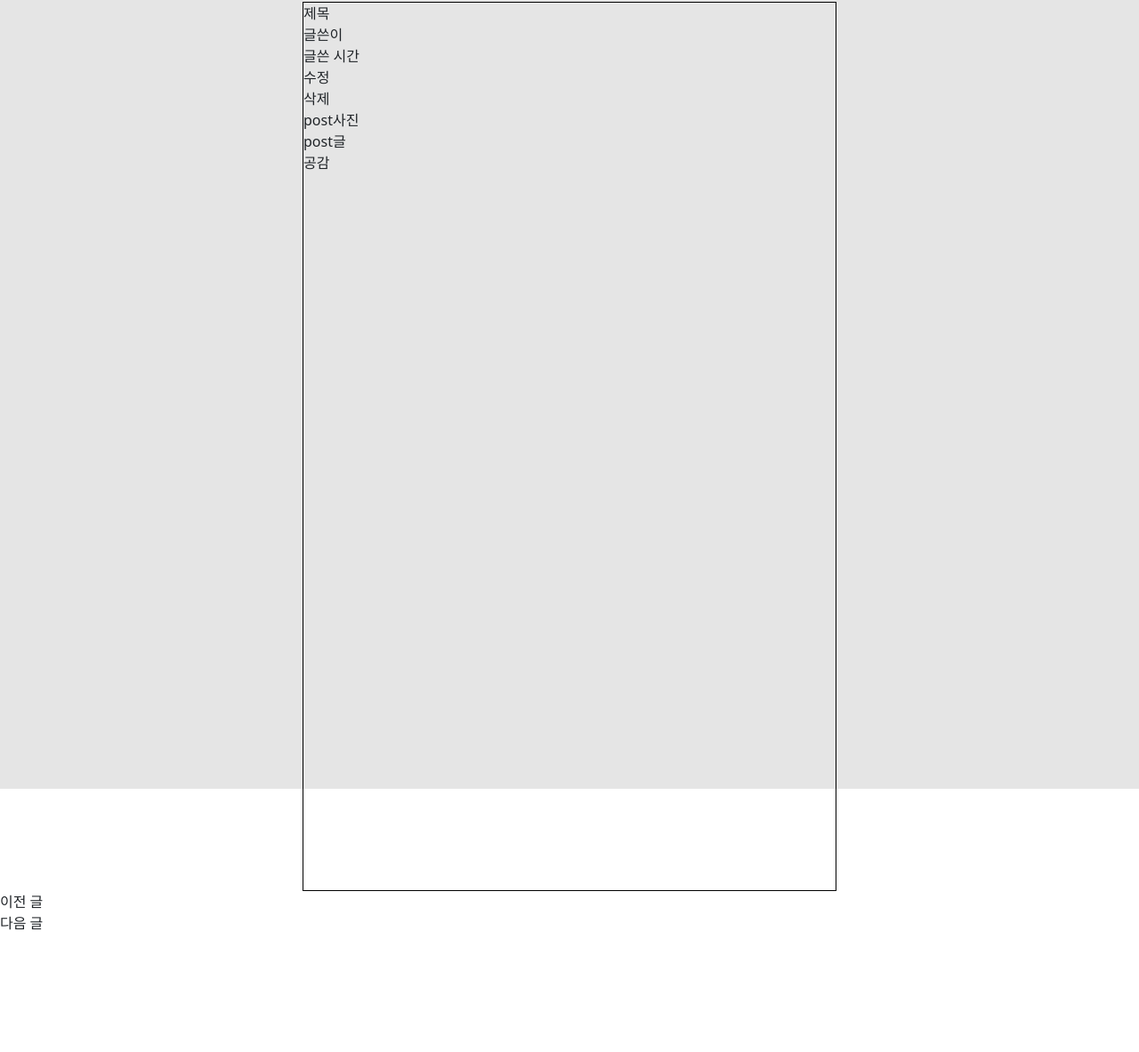
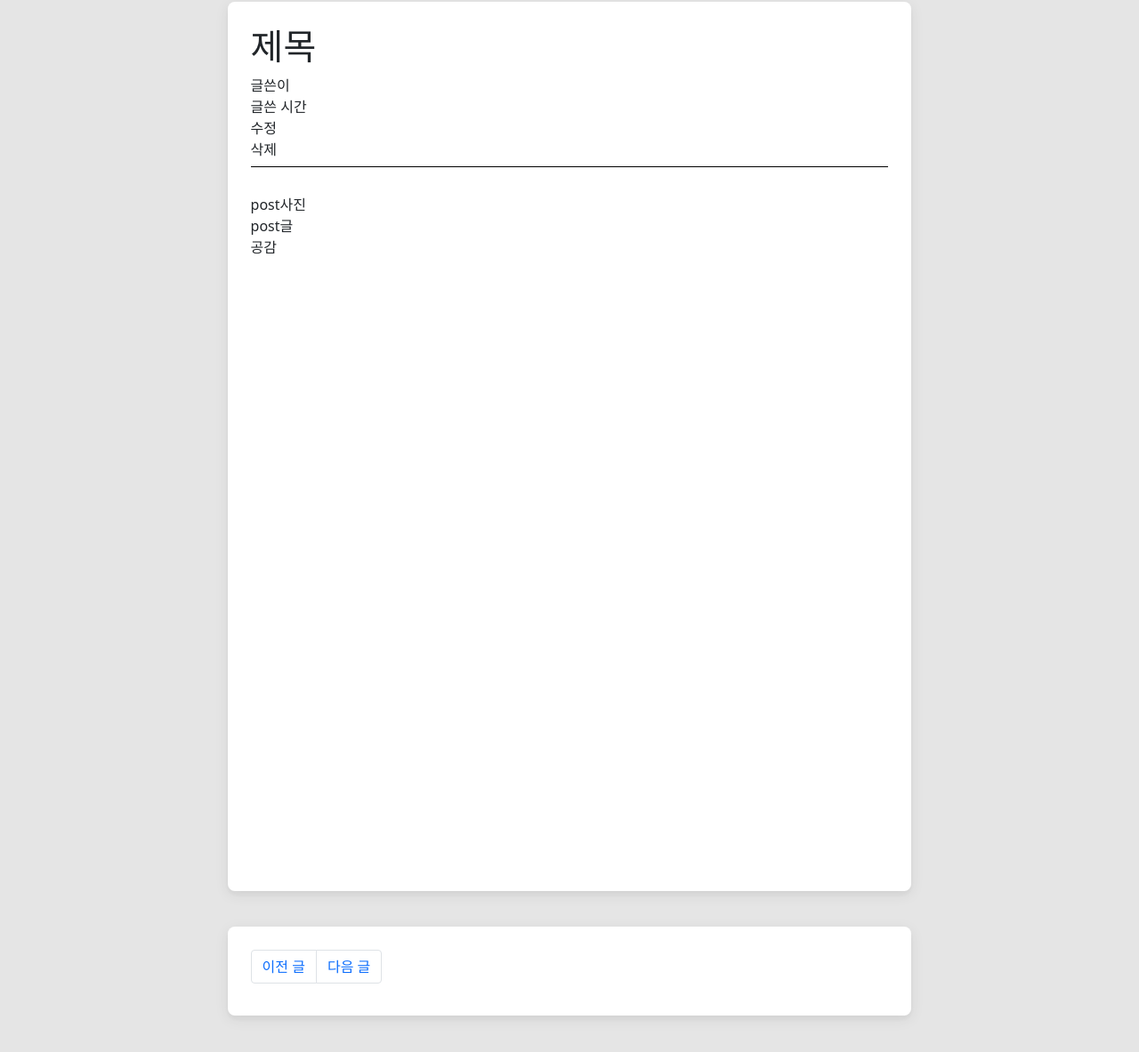
Before and after one commit to ceojosephinelee/InsertPost, a React app in the folder post/: page /read in a window 1280 px wide. Shown: the part 113-1296 px from the top of the page at 89% size. Before the commit the page ends 1163 px from the top, so only its background shows below. Built offline with nearby package versions, Linux system fonts and the light colour scheme; some packages are replaced by stand-ins of ours; no server answers.

Commit message:
read scss

```diff
--- a/post/src/components/Read.js
+++ b/post/src/components/Read.js
@@ -7,7 +7,7 @@ export default function Read() {
           <div className="readbox">
             <div className="headerbar">
               <div className="readtitle">
-                  제목
+                <h1>제목</h1>
               </div>
               <div className="readwritter">글쓴이</div>
               <div className="readwrittentime">글쓴 시간</div>
@@ -27,8 +27,12 @@ export default function Read() {
           </div>
 
           <div className="otherpages">
-              <div className="previouspage">이전 글</div>
-              <div className="nextpage">다음 글</div>
+              <nav aria-label="Page navigation example">
+                <ul class="pagination">
+                  <li class="page-item"><a class="page-link" href="#">이전 글</a></li>
+                  <li class="page-item"><a class="page-link" href="#">다음 글</a></li>
+                </ul>
+              </nav>
           </div>
 
 
--- a/post/src/style/app.scss
+++ b/post/src/style/app.scss
@@ -1,5 +1,5 @@
 .body{
     background:#E5E5E5;
-    height:1000px;
+    height:1300px;
 
 }
--- a/post/src/style/read.scss
+++ b/post/src/style/read.scss
@@ -1,7 +1,36 @@
 .readbox{
-    width:600px;
+    width:60%;
     height:1000px;
     margin:auto;
-    border:1px solid black;
+    box-shadow: 0px 4px 4px rgba(51, 51, 51, 0.04), 0px 4px 16px rgba(51, 51, 51, 0.08);
+    border-radius: 8px;
     margin-top:40px;
+    background:white;
+    padding:2%;
+    .headerbar{
+        width:100%;
+        height:160px;
+        border-bottom:1px solid black;
+        .readtitle{
+
+        }
+        .correctdelete{
+
+        }
+    }
+    .readpostarea{
+        margin-top:30px;
+    }
 }
+.otherpages{
+    width:60%;
+    height:100px;
+    margin:auto;
+    box-shadow: 0px 4px 4px rgba(51, 51, 51, 0.04), 0px 4px 16px rgba(51, 51, 51, 0.08);
+    border-radius: 8px;
+    margin-top:40px;
+    background:white;
+    padding:2%;
+    margin-bottom:40px;
+
+}
```
